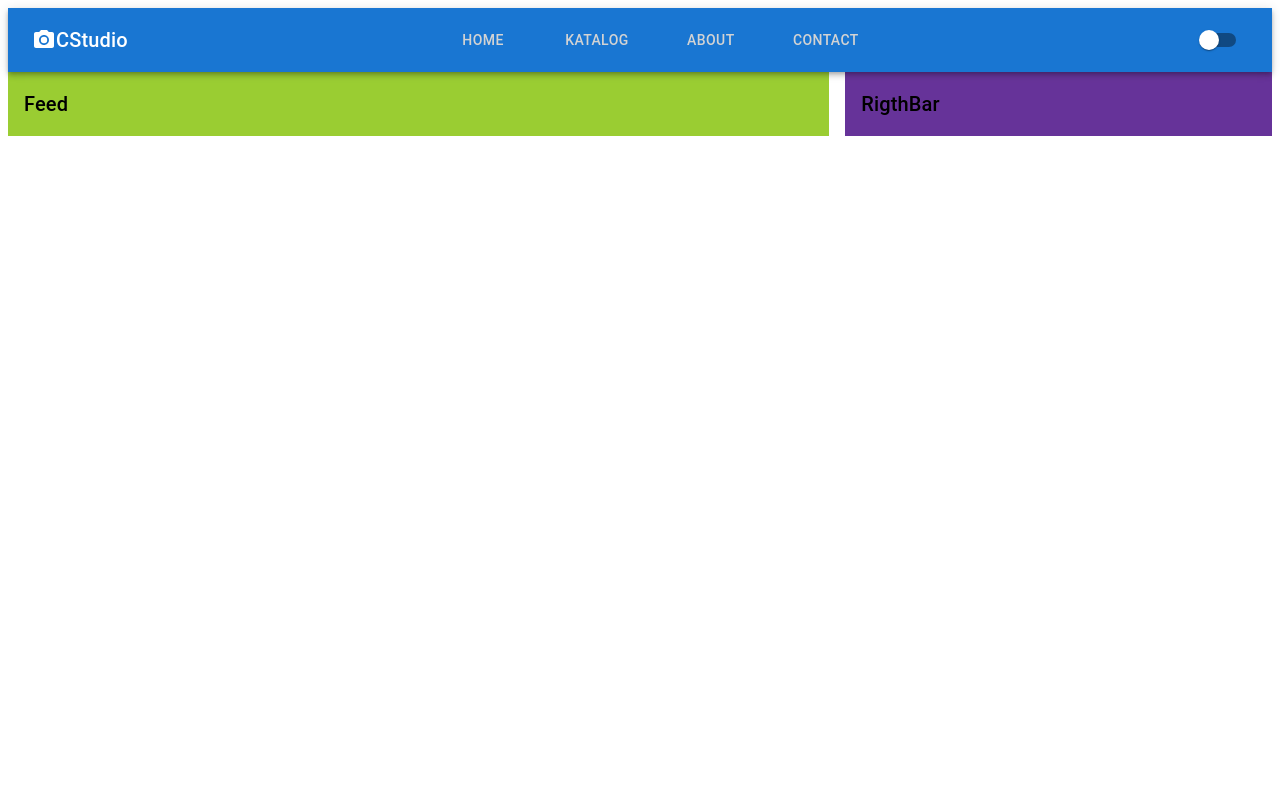
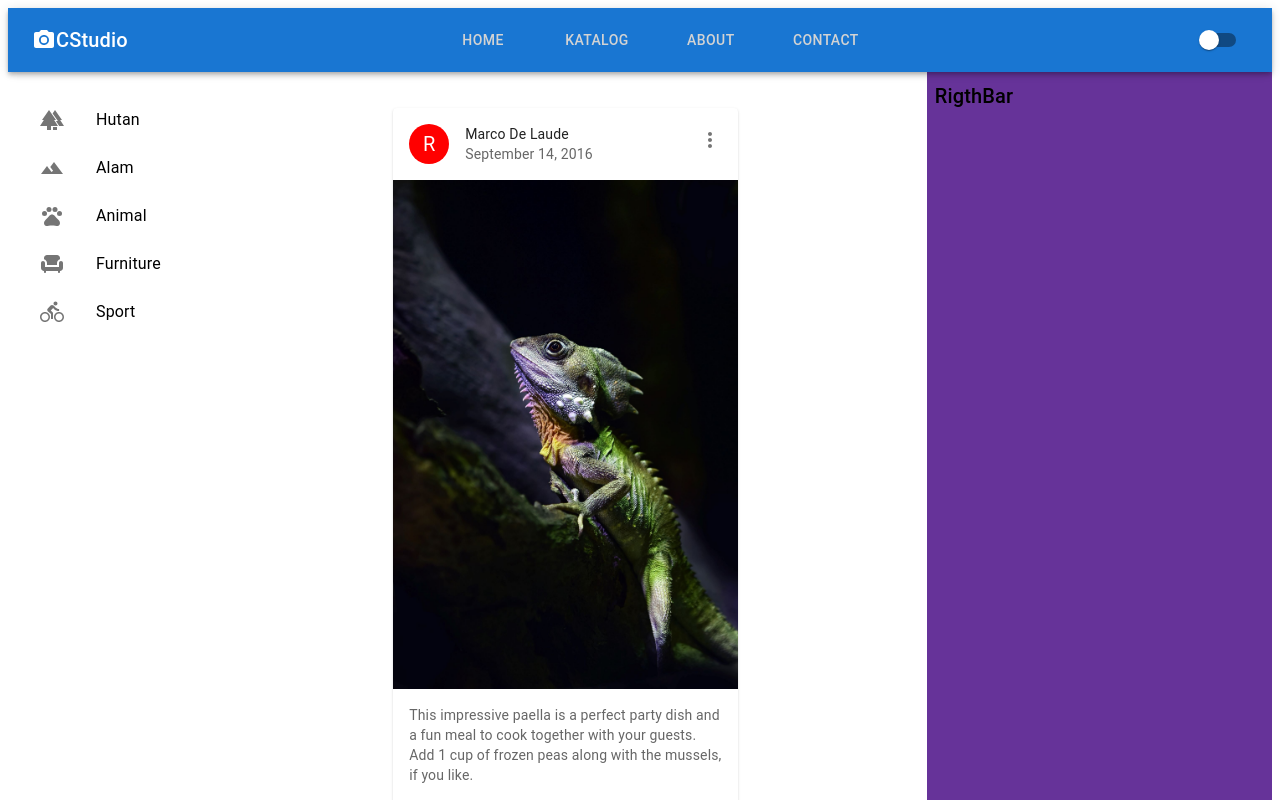
Before and after one commit to RioAldie/CStudio, a React (Create React App) app: page / in a window 1280 px wide. Shown: the top 800 px of the page. Built offline with nearby package versions, Linux system fonts and the light colour scheme.

Commit message:
design post and feed

```diff
--- a/src/component/feed.tsx
+++ b/src/component/feed.tsx
@@ -1,9 +1,28 @@
-import { Box,Typography } from "@mui/material";
+import { Avatar, Box,Card,CardActions,CardContent,CardHeader,CardMedia,Checkbox,Collapse,IconButton,styled,Typography } from "@mui/material";
+import MoreVertIcon from '@mui/icons-material/MoreVert';
+import FavoriteIcon from '@mui/icons-material/Favorite';
+import ShareIcon from '@mui/icons-material/Share';
+import ExpandMoreIcon from '@mui/icons-material/ExpandMore';
+import { ExpandMore, Favorite, FavoriteBorder } from "@mui/icons-material";
+import Post from "./post";
 const Feed = () =>{
+
+    const PostContainer = styled(Box)({
+        display: 'flex',
+        justifyContent: 'center',
+        width: '100%',
+        height: 'Max-content',
+        flexDirection: "column",
+        alignItems: "center"
+    })
     return(
         <>
-        <Box bgcolor="yellowgreen" flex={4} p={2}>
-        <Typography variant="h6">Feed</Typography>
+        <Box flex={4} p={2} justifyContent="center" alignItems="center">
+            <PostContainer >
+                <Post name="Marco De Laude" image="/image/david-clode-uTj6-eZeHto-unsplash.jpg" date="September 14, 2016"/>
+                <Post name="Sakamoto Sukuna" image="/image/alvan-nee-ZCHj_2lJP00-unsplash.jpg" date="January 19, 2022"/>
+            </PostContainer>
+
         </Box>
         </>
     )
--- /dev/null
+++ b/src/component/post.tsx
@@ -0,0 +1,92 @@
+import { Avatar, Box,Card,CardActions,CardContent,CardHeader,CardMedia,Checkbox,Collapse,IconButton,styled,Typography } from "@mui/material";
+import MoreVertIcon from '@mui/icons-material/MoreVert';
+import FavoriteIcon from '@mui/icons-material/Favorite';
+import ShareIcon from '@mui/icons-material/Share';
+import ExpandMoreIcon from '@mui/icons-material/ExpandMore';
+import { ExpandMore, Favorite, FavoriteBorder } from "@mui/icons-material";
+
+interface PostProps{
+    name: String,
+    date: String,
+    image: String
+}
+export default function Post(props: PostProps){
+
+    const { name,date,image } = props;
+    return(
+        <>
+        <Card sx={{ maxWidth: 345, marginTop: '20px' }} >
+                <CardHeader
+                    avatar={
+                    <Avatar sx={{ bgcolor: "red"}} aria-label="recipe">
+                        R
+                    </Avatar>
+                    }
+                    action={
+                    <IconButton aria-label="settings">
+                        <MoreVertIcon />
+                    </IconButton>
+                    }
+                    title={name}
+                    subheader={date}
+                />
+                <CardMedia
+                    component="img"
+                    height="60%"
+                    image ={`${image}`}
+                    alt="Paella dish"
+                />
+                <CardContent>
+                    <Typography variant="body2" color="text.secondary">
+                    This impressive paella is a perfect party dish and a fun meal to cook
+                    together with your guests. Add 1 cup of frozen peas along with the mussels,
+                    if you like.
+                    </Typography>
+                </CardContent>
+                <CardActions disableSpacing>
+                    <IconButton aria-label="add to favorites">
+                    <Checkbox  icon={<FavoriteBorder />} checkedIcon={<Favorite sx={{color: 'red'}} />} />
+                    </IconButton>
+                    <IconButton aria-label="share">
+                    <ShareIcon />
+                    </IconButton>
+                    <ExpandMore
+
+                    aria-label="show more"
+                    >
+                    <ExpandMoreIcon />
+                    </ExpandMore>
+                </CardActions>
+                <Collapse timeout="auto" unmountOnExit>
+                    <CardContent>
+                    <Typography paragraph>Method:</Typography>
+                    <Typography paragraph>
+                        Heat 1/2 cup of the broth in a pot until simmering, add saffron and set
+                        aside for 10 minutes.
+                    </Typography>
+                    <Typography paragraph>
+                        Heat oil in a (14- to 16-inch) paella pan or a large, deep skillet over
+                        medium-high heat. Add chicken, shrimp and chorizo, and cook, stirring
+                        occasionally until lightly browned, 6 to 8 minutes. Transfer shrimp to a
+                        large plate and set aside, leaving chicken and chorizo in the pan. Add
+                        pimentón, bay leaves, garlic, tomatoes, onion, salt and pepper, and cook,
+                        stirring often until thickened and fragrant, about 10 minutes. Add
+                        saffron broth and remaining 4 1/2 cups chicken broth; bring to a boil.
+                    </Typography>
+                    <Typography paragraph>
+                        Add rice and stir very gently to distribute. Top with artichokes and
+                        peppers, and cook without stirring, until most of the liquid is absorbed,
+                        15 to 18 minutes. Reduce heat to medium-low, add reserved shrimp and
+                        mussels, tucking them down into the rice, and cook again without
+                        stirring, until mussels have opened and rice is just tender, 5 to 7
+                        minutes more. (Discard any mussels that don&apos;t open.)
+                    </Typography>
+                    <Typography>
+                        Set aside off of the heat to let rest for 10 minutes, and then serve.
+                    </Typography>
+                    </CardContent>
+                </Collapse>
+                    </Card>
+        </>
+    )
+}
--- a/src/component/rightbar.tsx
+++ b/src/component/rightbar.tsx
@@ -3,7 +3,7 @@ import { Box, Typography } from "@mui/material";
 const RightBar = () =>{
     return(
         <>
-        <Box bgcolor="rebeccapurple" flex={2} p={2} sx={{display:{ xs: 'none', sm: 'block'}}}>
+        <Box bgcolor="rebeccapurple" flex={2} p={1} sx={{display:{ xs: 'none', sm: 'block'}}}>
              <Typography variant="h6">RigthBar</Typography>
         </Box>
 
--- a/src/component/sidebar.tsx
+++ b/src/component/sidebar.tsx
@@ -1,56 +1,64 @@
-import { Badge, Box, List, ListItem, ListItemIcon, ListItemText, ListItemButton } from "@mui/material";
+import { Badge, Box, List, ListItem, ListItemIcon, ListItemText, ListItemButton, Typography } from "@mui/material";
 import EmailIcon from '@mui/icons-material/Email';
 import HomeIcon from '@mui/icons-material/Home';
 import NotificationsIcon from '@mui/icons-material/Notifications';
 import CollectionsIcon from '@mui/icons-material/Collections';
 import SettingsIcon from '@mui/icons-material/Settings';
+import ForestIcon from '@mui/icons-material/Forest';
+import LandscapeIcon from '@mui/icons-material/Landscape';
+import ChairIcon from '@mui/icons-material/Chair';
+import PetsIcon from '@mui/icons-material/Pets';
+import DirectionsWalkIcon from '@mui/icons-material/DirectionsWalk';
+import DirectionsBikeIcon from '@mui/icons-material/DirectionsBike';
 const Sidebar = () =>{
     return(
         <>
         <Box  flex={1} p={2} sx={{ display:{ xs: 'none', sm:'block'}}}>
-        <List>
-
+            <Box position='fixed'>
+            <List>
                 <ListItem disablePadding>
                     <ListItemButton component="a" href="#">
                         <ListItemIcon>
-                            <HomeIcon/>
+                            <ForestIcon/>
                         </ListItemIcon>
-                        <ListItemText primary="Homepage"/>
+                        <ListItemText primary="Hutan"/>
                     </ListItemButton>
                 </ListItem>
                 <ListItem disablePadding>
                     <ListItemButton component="a" href="#">
                         <ListItemIcon>
-                            <EmailIcon/>
+                            <LandscapeIcon/>
                         </ListItemIcon>
-                        <ListItemText primary="Message"/>
+                        <ListItemText primary="Alam"/>
                     </ListItemButton>
                 </ListItem>
                 <ListItem disablePadding>
                     <ListItemButton component="a" href="#">
                         <ListItemIcon>
-                            <NotificationsIcon/>
+                            <PetsIcon/>
                         </ListItemIcon>
-                        <ListItemText primary="Notifikasi"/>
+                        <ListItemText primary="Animal"/>
                     </ListItemButton>
                 </ListItem>
                 <ListItem disablePadding>
                     <ListItemButton component="a" href="#">
                         <ListItemIcon>
-                            <CollectionsIcon/>
+                            <ChairIcon/>
                         </ListItemIcon>
-                        <ListItemText primary="Katalog"/>
+                        <ListItemText primary="Furniture"/>
                     </ListItemButton>
                 </ListItem>
                 <ListItem disablePadding>
                     <ListItemButton component="a" href="#">
                         <ListItemIcon>
-                            <SettingsIcon/>
+                            <DirectionsBikeIcon/>
                         </ListItemIcon>
-                        <ListItemText primary="Settings"/>
+                        <ListItemText primary="Sport"/>
                     </ListItemButton>
                 </ListItem>
             </List>
+            </Box>
+
         </Box>
 
         </>
--- a/src/home.tsx
+++ b/src/home.tsx
@@ -16,7 +16,7 @@ export default function Home  () {
             <Navbar/>
             <Box>
                  <Stack justifyContent="space-evenly" direction="row" spacing={2}>
-
+                    <Sidebar/>
                   <Feed/>
                   <RightBar/>
             </Stack>
```
Also changed, not shown: public/image/alvan-nee-ZCHj_2lJP00-unsplash.jpg (added), public/image/david-clode-uTj6-eZeHto-unsplash.jpg (added).
